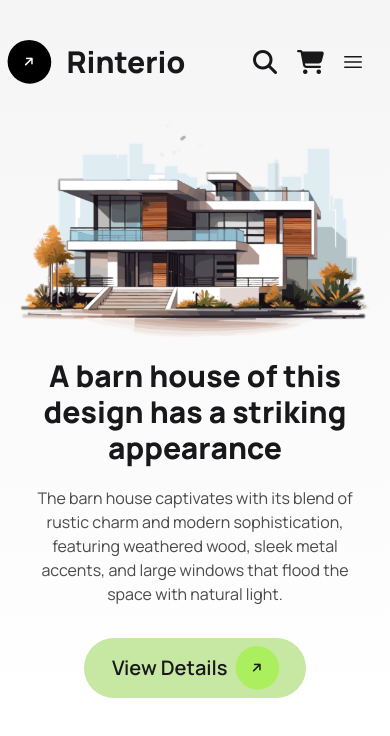
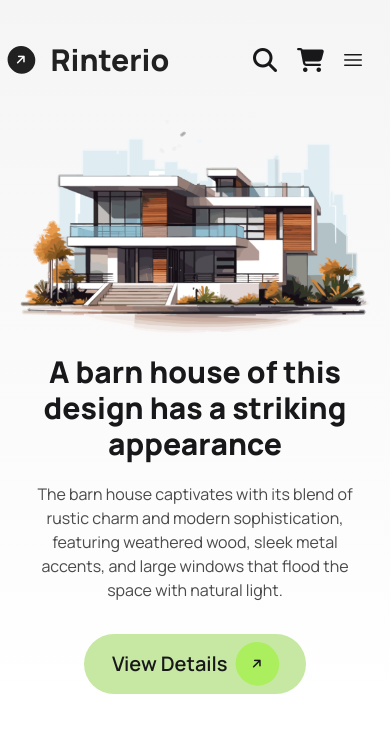
Before and after one commit to rahatflr/B10A3, a plain HTML site: page index.html in a window 390 px wide. Drawn offline with nearby package versions, Linux system fonts and the light colour scheme.

Commit message:
reduce icon padding of logo

```diff
--- a/index.html
+++ b/index.html
@@ -57,8 +57,8 @@
             <div class="navbar-start">
 
                 <div class="flex gap-4 items-center">
-                    <i class=" text-xs p-4 bg-black text-white rounded-full -rotate-45 fa-solid fa-arrow-right"></i>
-                    <a class="text-3xl font-black" href="">Rinterio</a>
+                    <i class=" text-xs p-2 md:p-4 bg-text-primary text-white rounded-full -rotate-45 fa-solid fa-arrow-right"></i>
+                    <a class="text-3xl font-black text-text-primary" href="">Rinterio</a>
                 </div>
 
             </div>
```
